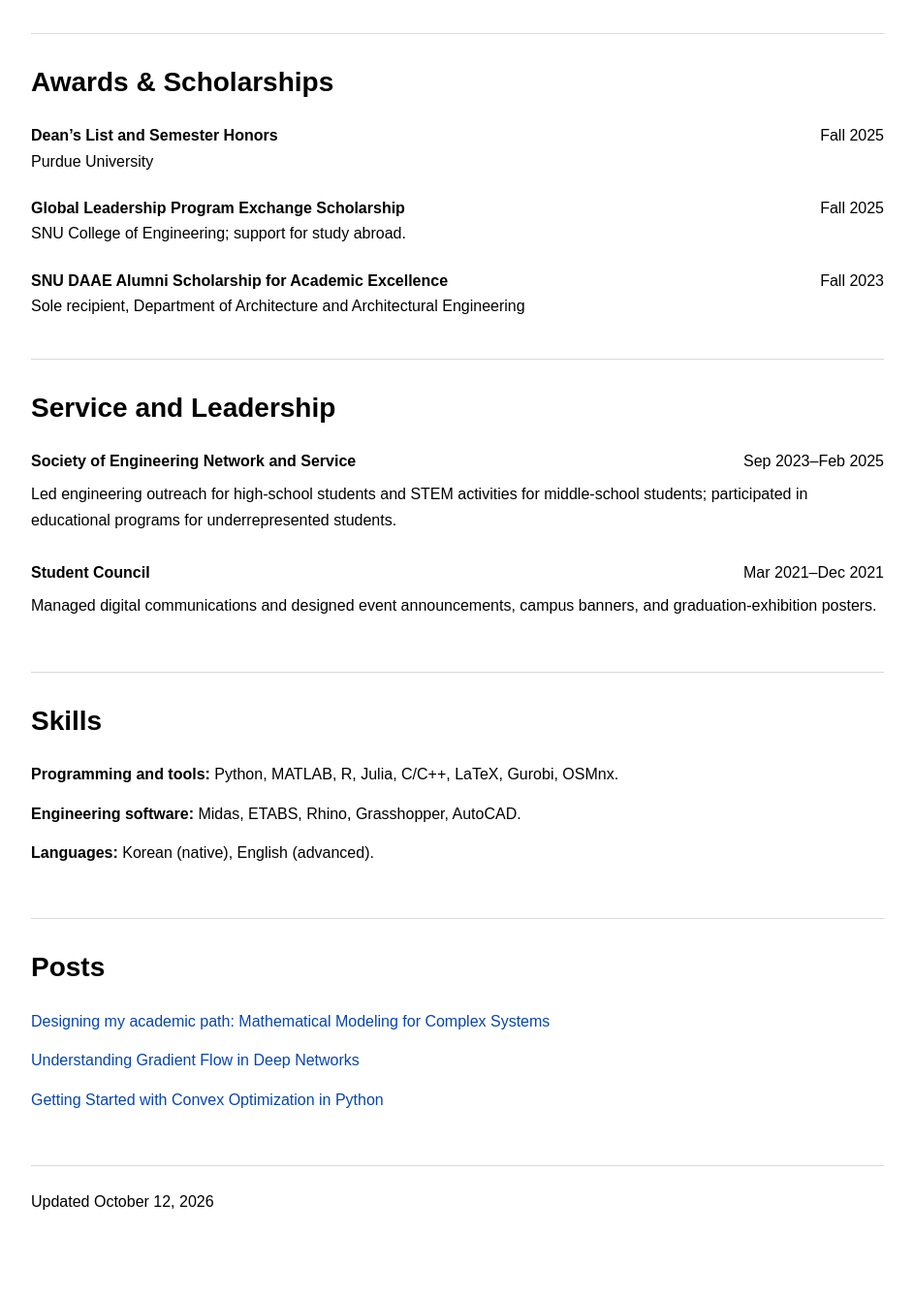
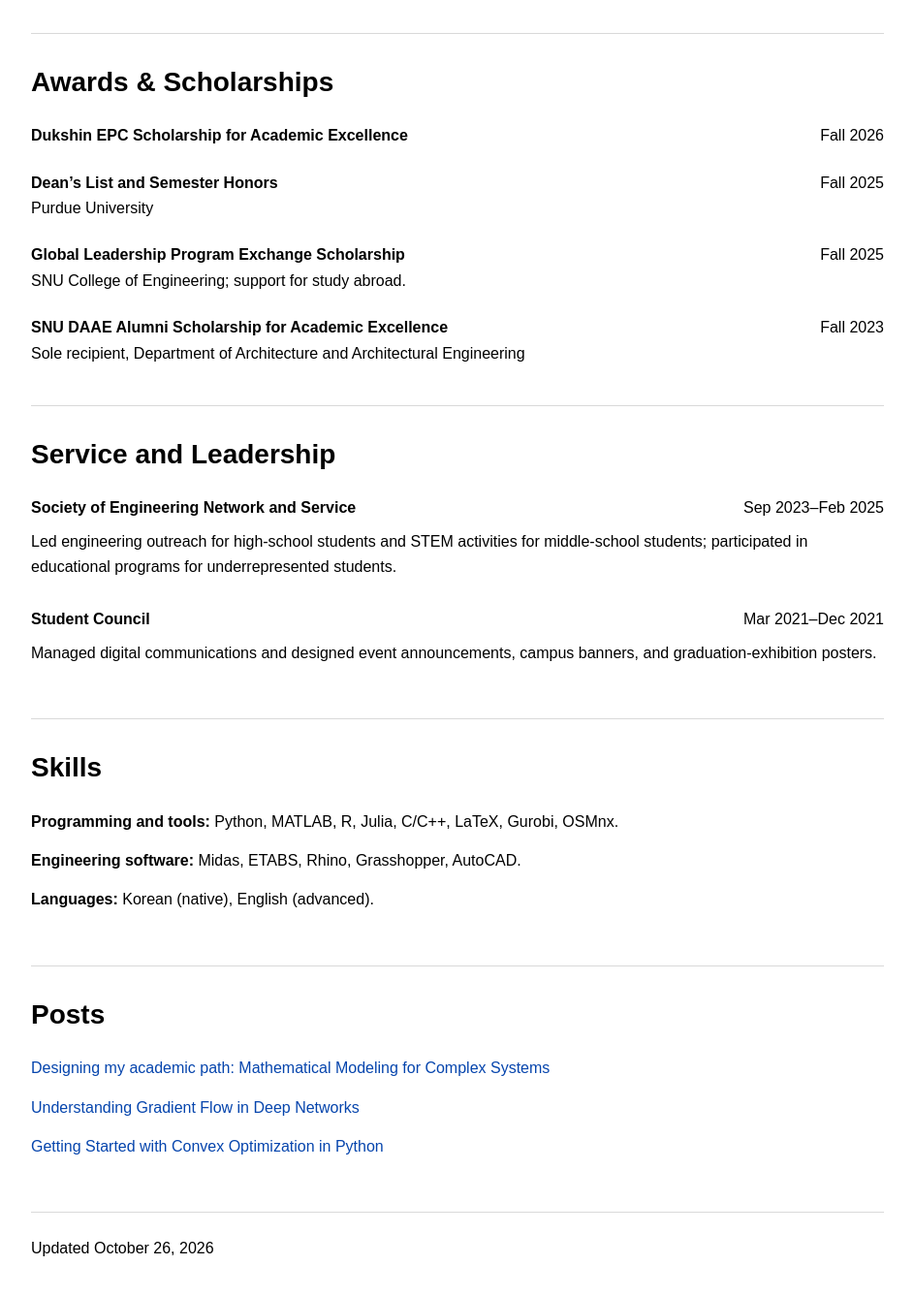
Before and after one commit to jade-ailurus/jade-ailurus.github.io, a plain HTML site: page index.html in a window 1280 px wide. Shown: the part 2480-3818 px from the top of the page at 97% size, without its empty margins (168-1111 px from the left). Before the commit the page ends 3769 px from the top, so only its background shows below. Drawn offline with Linux system fonts and the light colour scheme.

Commit message:
Sync Dukshin EPC scholarship across profile and public CV

```diff
--- a/index.html
+++ b/index.html
@@ -139,6 +139,7 @@
 
       <h2 id="awards-heading">Awards &amp; Scholarships</h2>
       <ul class="group-content compact-list">
+          <li><div class="entry-heading"><strong>Dukshin EPC Scholarship for Academic Excellence</strong><span class="date">Fall 2026</span></div></li>
           <li><div class="entry-heading"><strong>Dean’s List and Semester Honors</strong><span class="date">Fall 2025</span></div><span>Purdue University</span></li>
           <li><div class="entry-heading"><strong>Global Leadership Program Exchange Scholarship</strong><span class="date">Fall 2025</span></div><span>SNU College of Engineering; support for study abroad.</span></li>
           <li><div class="entry-heading"><strong>SNU DAAE Alumni Scholarship for Academic Excellence</strong><span class="date">Fall 2023</span></div><span>Sole recipient, Department of Architecture and Architectural Engineering</span></li>
@@ -172,6 +173,6 @@
       </ul>
     </section>
   </main>
-  <footer class="site-footer"><span>Updated <time datetime="2026-10-12">October 12, 2026</time></span></footer>
+  <footer class="site-footer"><span>Updated <time datetime="2026-10-26">October 26, 2026</time></span></footer>
 </body>
 </html>
```
Also changed, not shown: 1 other file.
